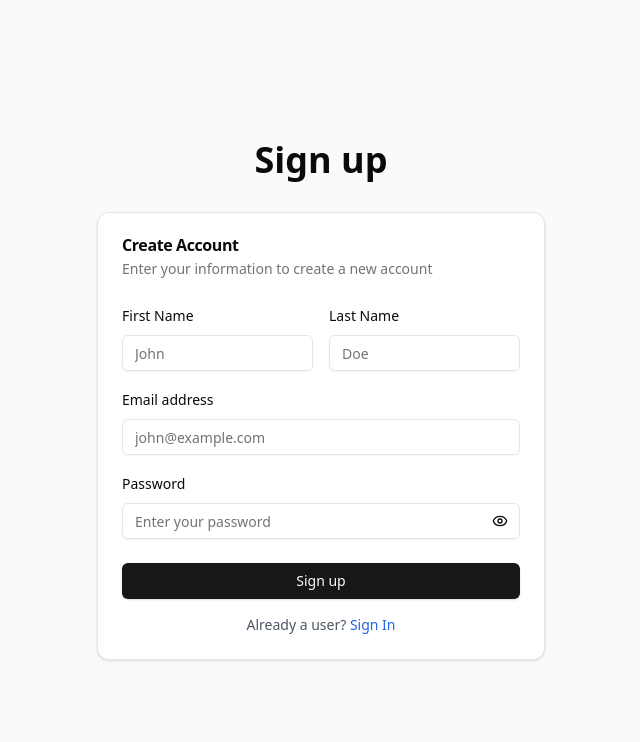
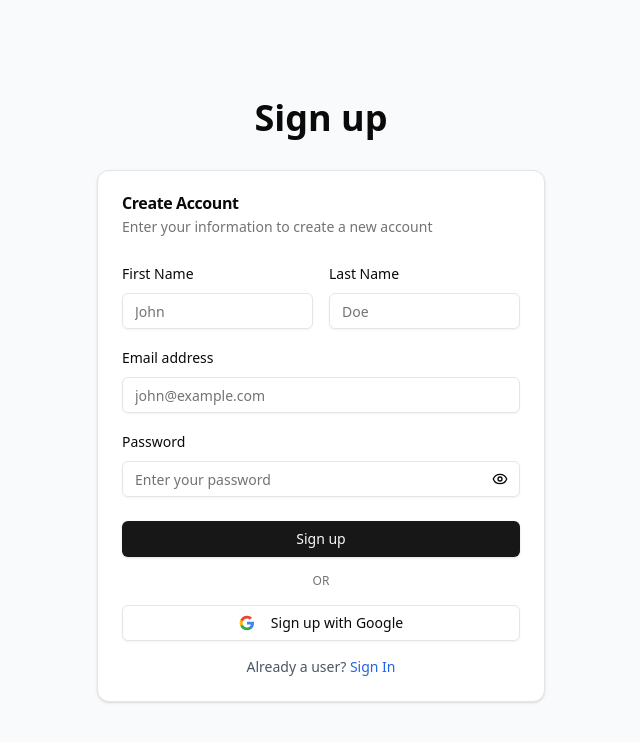
Before and after one commit to jolouie7/bug-tracker, a Next.js app in the folder bug-tracker-frontend/: page /signup in a window 1280 px wide. Shown: the top 742 px of the page, without its empty margins (319-959 px from the left). Built offline with nearby package versions, Linux system fonts and the light colour scheme.

Commit message:
Add Google sign-up button

```diff
--- a/bug-tracker-frontend/app/signup/page.tsx
+++ b/bug-tracker-frontend/app/signup/page.tsx
@@ -45,7 +45,12 @@
             </div>
             <div className="space-y-2">
               <Label htmlFor="email">Email address</Label>
-              <Input id="email" type="email" placeholder="john@example.com" required />
+              <Input
+                id="email"
+                type="email"
+                placeholder="john@example.com"
+                required
+              />
             </div>
             <div className="space-y-2">
               <Label htmlFor="password">Password</Label>
@@ -72,6 +77,32 @@
           </CardContent>
           <CardFooter className="flex flex-col space-y-4">
             <Button className="w-full">Sign up</Button>
+            <div className="flex items-center gap-2 text-xs text-muted-foreground">
+              <div className="flex-1 border-t" />
+              <span>OR</span>
+              <div className="flex-1 border-t" />
+            </div>
+            <Button variant="outline" className="w-full">
+              <svg className="mr-2 h-5 w-5" viewBox="0 0 24 24">
+                <path
+                  fill="#4285F4"
+                  d="M22.56 12.25c0-.78-.07-1.53-.2-2.25H12v4.26h5.92c-.26 1.37-1.04 2.53-2.21 3.31v2.77h3.57c2.08-1.92 3.28-4.74 3.28-8.09z"
+                />
+                <path
+                  fill="#34A853"
+                  d="M12 23c2.97 0 5.46-.98 7.28-2.66l-3.57-2.77c-.98.66-2.23 1.06-3.71 1.06-2.86 0-5.29-1.93-6.16-4.53H2.18v2.84C3.99 20.53 7.7 23 12 23z"
+                />
+                <path
+                  fill="#FBBC05"
+                  d="M5.84 14.09c-.22-.66-.35-1.36-.35-2.09s.13-1.43.35-2.09V7.07H2.18C1.43 8.55 1 10.22 1 12s.43 3.45 1.18 4.93l2.85-2.22.81-.62z"
+                />
+                <path
+                  fill="#EA4335"
+                  d="M12 5.38c1.62 0 3.06.56 4.21 1.64l3.15-3.15C17.45 2.09 14.97 1 12 1 7.7 1 3.99 3.47 2.18 7.07l3.66 2.84c.87-2.6 3.3-4.53 6.16-4.53z"
+                />
+              </svg>
+              Sign up with Google
+            </Button>
             <p className="text-center text-sm text-gray-600">
               Already a user?{" "}
               <Link href="/signin" className="text-blue-600 hover:underline">
```
